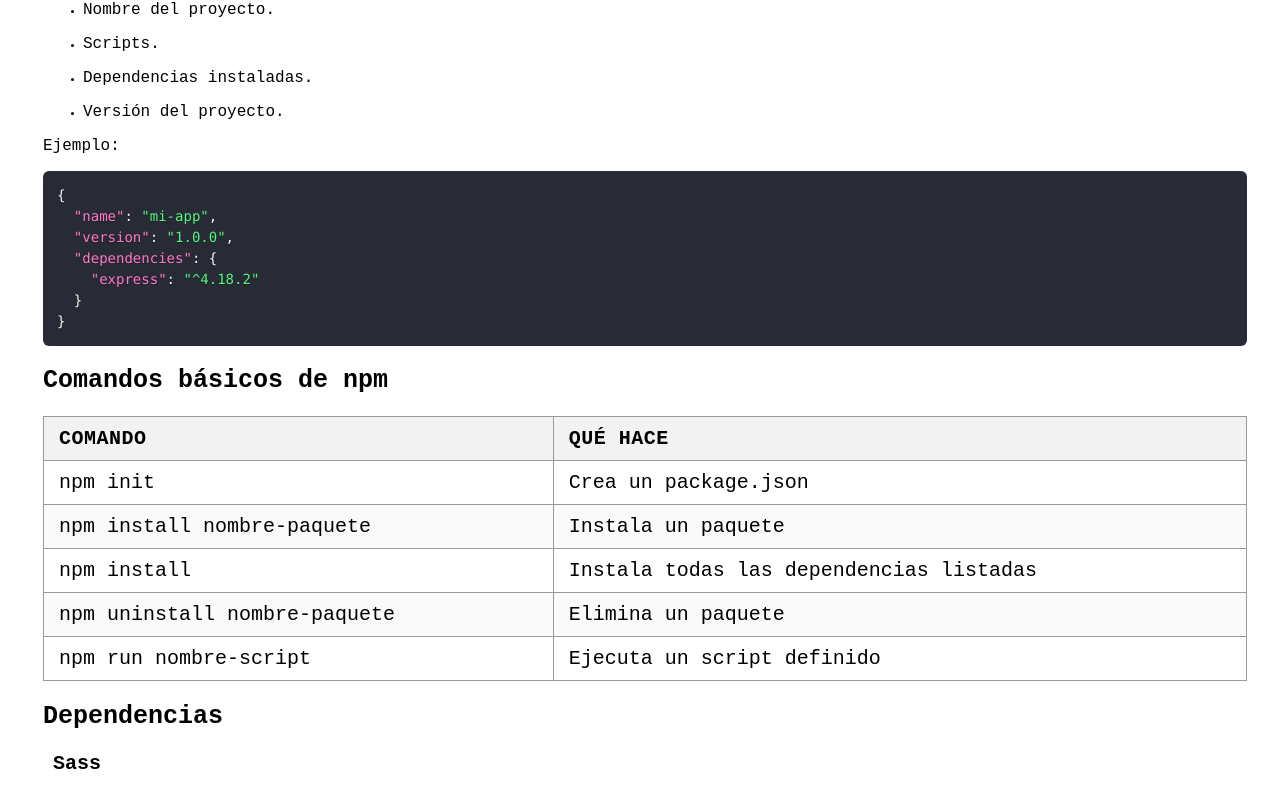
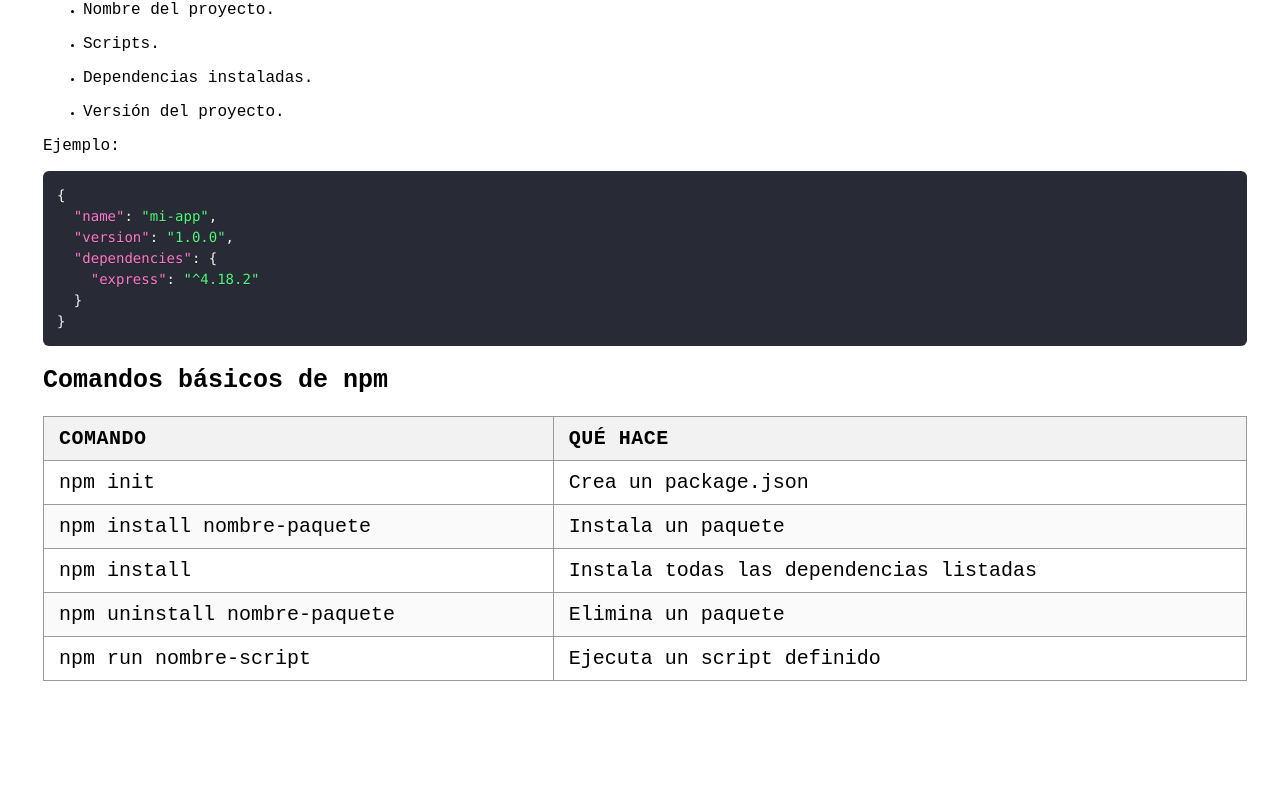
Before and after one commit to EALARA1998/Guia-Total-Lara, a React (Vite) app: page /node/npm in a window 1280 px wide. Shown: the part 811-1619 px from the top of the page. After the commit the page ends 1525 px from the top, so only its background shows below. Built offline with nearby package versions, Linux system fonts and the light colour scheme.

Commit message:
Correccion en Npm_Node.tsx

```diff
--- a/src/pages/node/Npm_Node.tsx
+++ b/src/pages/node/Npm_Node.tsx
@@ -101,13 +101,6 @@ export default function Npm_Node() {
           </tbody>
         </table>
       </section>
-      <section>
-        <h2>Dependencias</h2>
-        <section>
-          <h3>Sass</h3>
-
-        </section>
-      </section>
     </>
   )
 }
```
